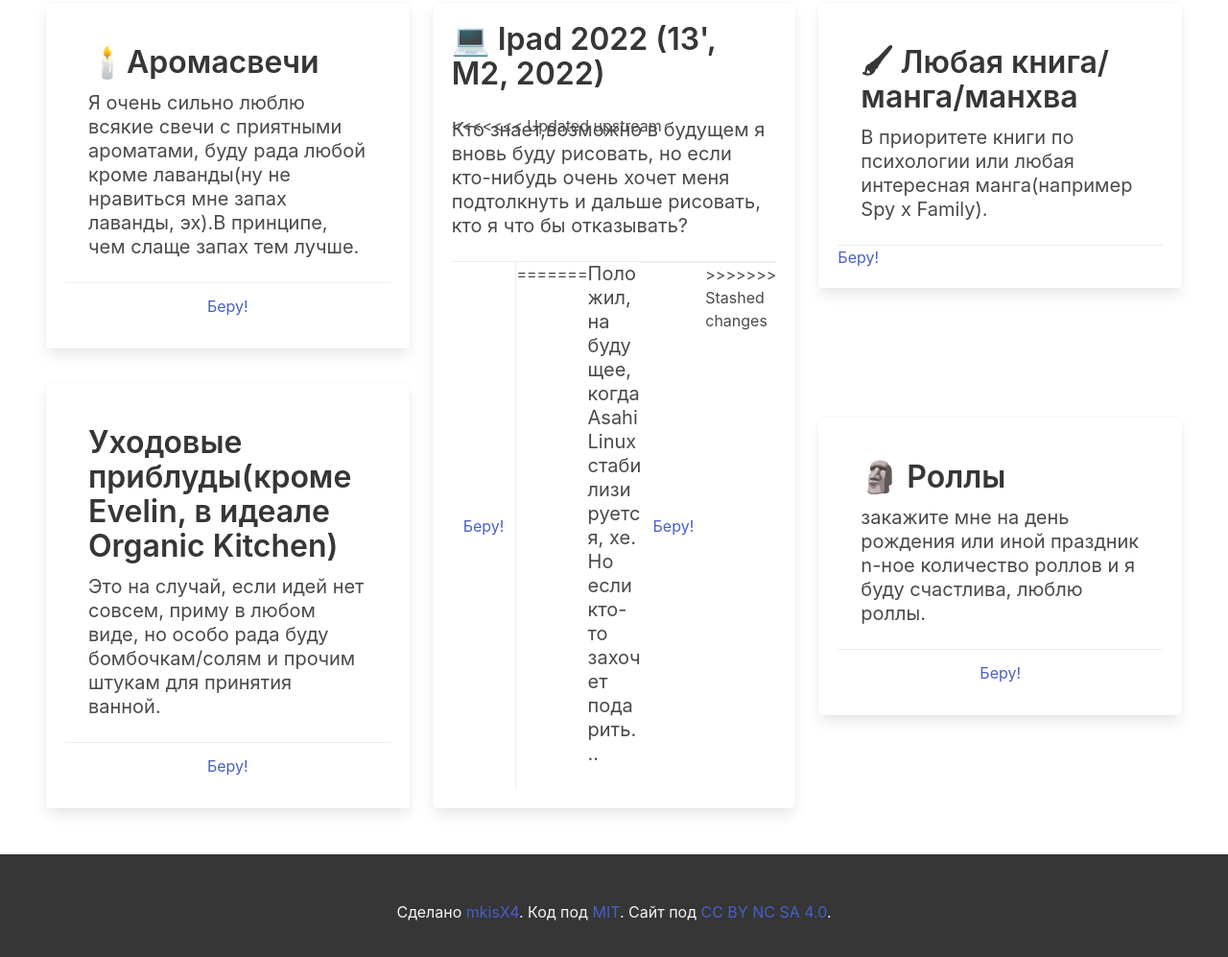
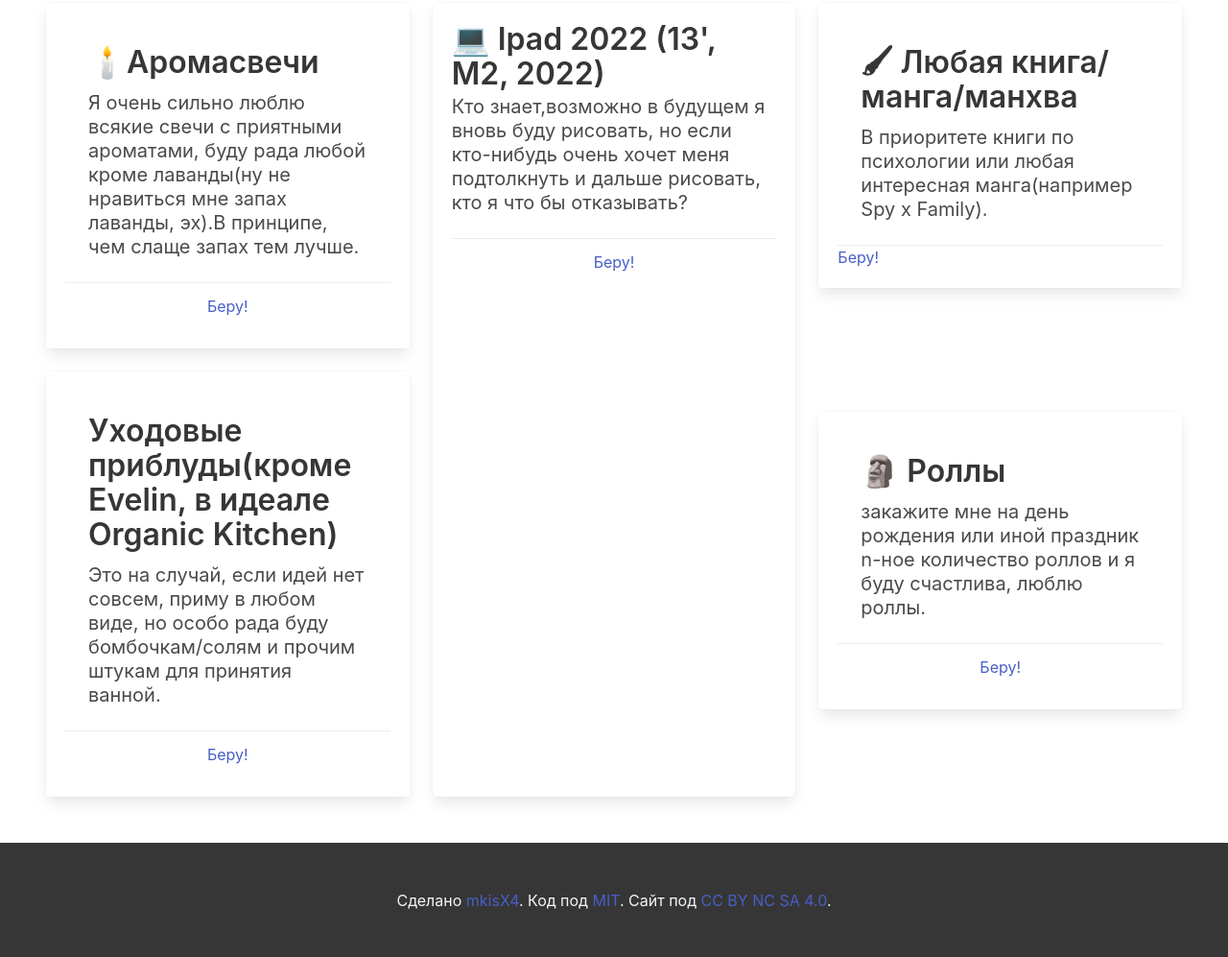
Before and after one commit to EtufZever/Wish, a plain HTML site: page example.html in a window 1280 px wide. Shown: the part 1126-2123 px from the top of the page at 96% size. Drawn offline with nearby package versions, Linux system fonts and the light colour scheme.

Commit message:
Update example.html

```diff
--- a/example.html
+++ b/example.html
@@ -130,15 +130,9 @@
             <div class="tile is-parent">
               <article class="tile is-child box">
                 <p class="title">💻 Ipad 2022 (13', M2, 2022)</p>
-<<<<<<< Updated upstream
                 <p class="subtitle">Кто знает,возможно в будущем я вновь буду рисовать, но если кто-нибудь очень хочет меня подтолкнуть и дальше рисовать, кто я что бы отказывать?</p>
 		  <footer class="card-footer">
                     <a href="https://market.yandex.ru/product--10-9-planshet-apple-ipad-10-9-2022-64-gb-wi-fi-ipados-sinii/1772960234?sku=101833689731&do-waremd5=rfjGw8r2exbdUY3UehfAfw&uniqueId=730465" class="card-footer-item">Беру!</a>
-=======
-                <p class="subtitle">Положил, на будущее, когда Asahi Linux стабилизируется, хе. Но если кто-то захочет подарить...</p>
-		  <footer class="card-footer">
-                    <a href="https://market.yandex.ru/product--apple-planshetnyi-kompiuter-ipad-10-2-inch-2021-wi-fi-64gb-space-gray-mk2k3zp-a/1911585724?sku=102236795126&do-waremd5=pQlHZ0SA0Asqf6N21TZyjw&uniqueId=778912" class="card-footer-item">Беру!</a>
->>>>>>> Stashed changes
                   </footer>
               </article>
             </div>
```
